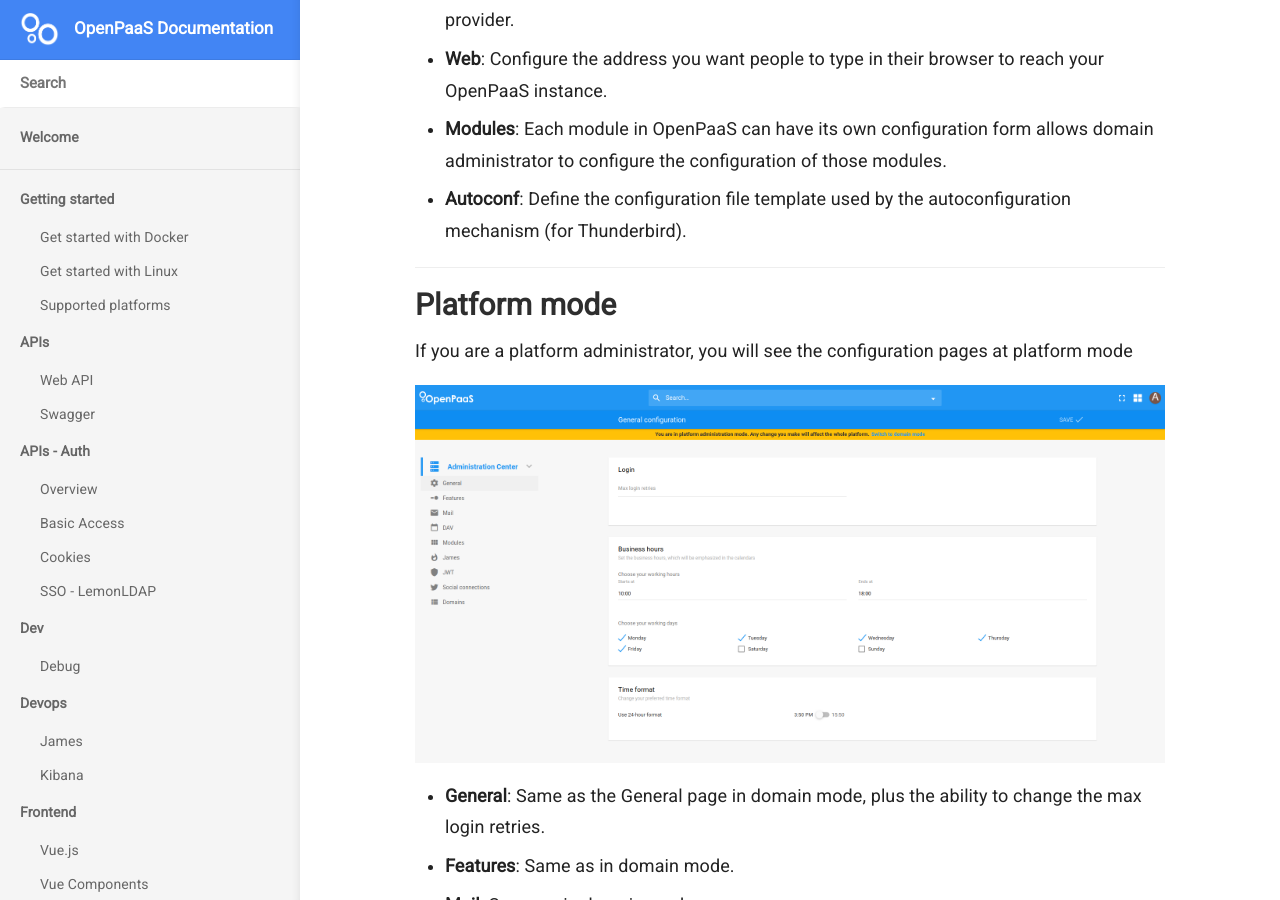
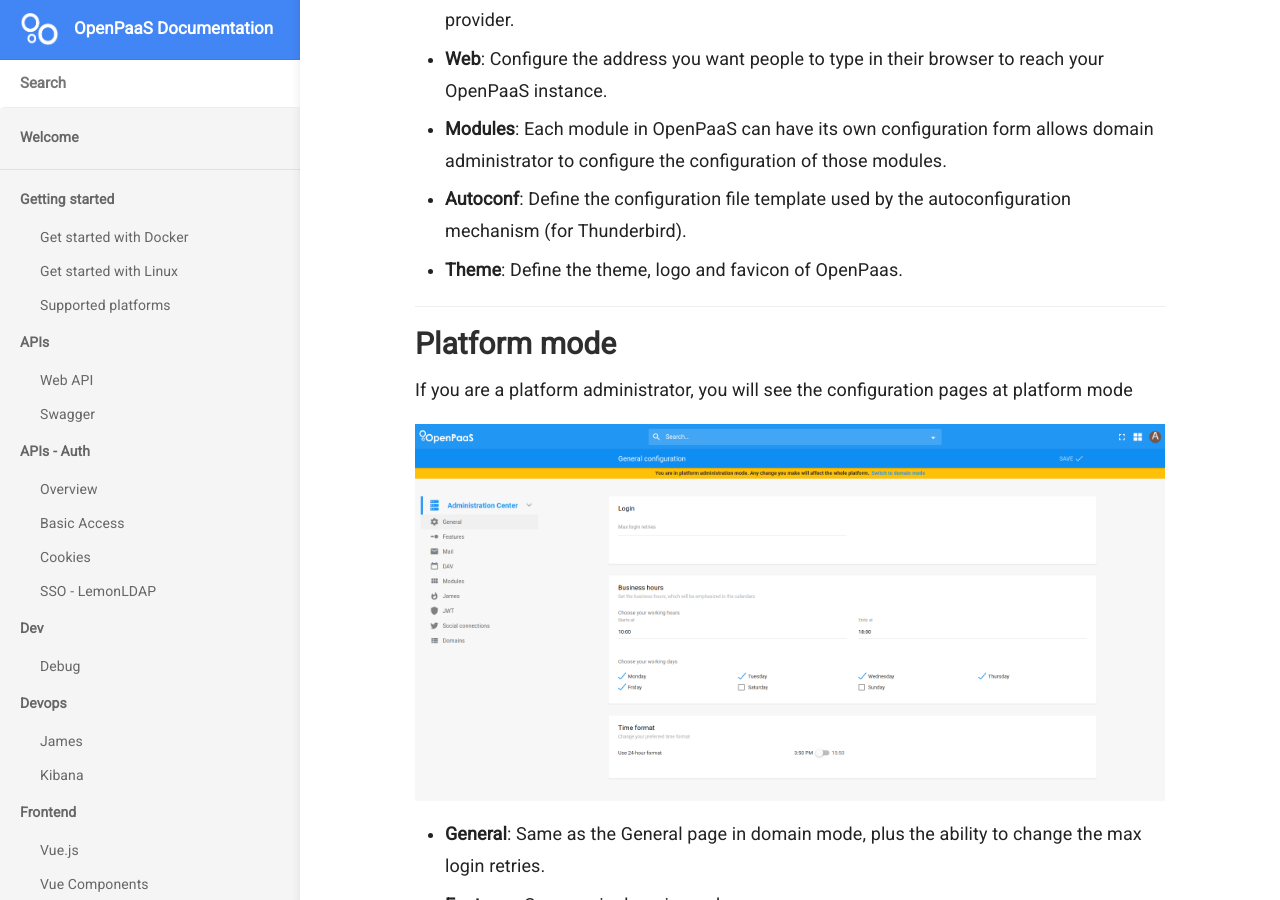
Before and after one commit to linagora/openpaas-doc, a Jekyll site: the page built from _docs/modules/admin/index.md, in a window 1280 px wide and 900 px high, scrolled down 2540 px. Built offline with Jekyll 4.4.1, drawn with Linux system fonts in a browser that asks for light colours; nearby versions of some CDN libraries; a script that is not in the unit is left out.

Commit message:
linagora/lgs/openpaas/teams/jackass#27 Add theme in documentation

```diff
--- a/_docs/modules/admin/index.md
+++ b/_docs/modules/admin/index.md
@@ -48,6 +48,7 @@
 - **Web**: Configure the address you want people to type in their browser to reach your OpenPaaS instance.
 - **Modules**: Each module in OpenPaaS can have its own configuration form allows domain administrator to configure the configuration of those modules.
 - **Autoconf**: Define the configuration file template used by the autoconfiguration mechanism (for Thunderbird).
+- **Theme**: Define the theme, logo and favicon of OpenPaas.
 
 ### Platform mode
 
```
